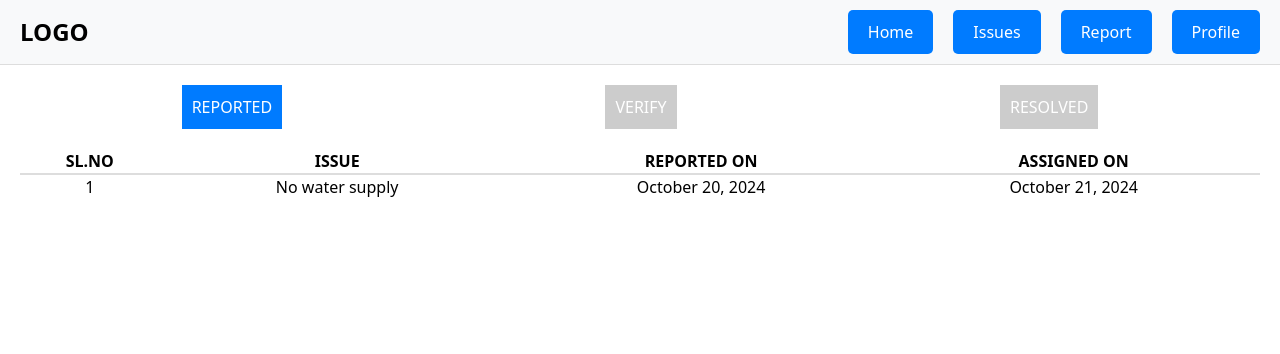
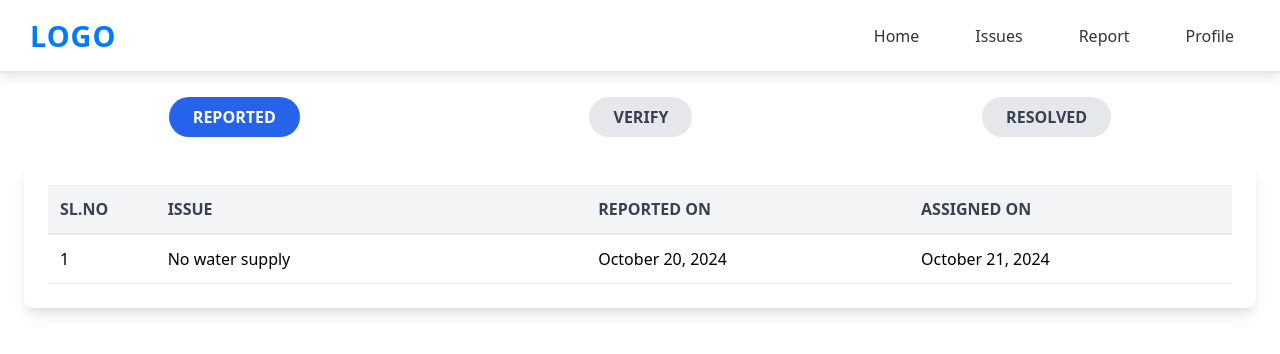
Before and after one commit to srimanikantaBattu/UrbanX, a React (Create React App) app in the folder client/: page /issues in a window 1280 px wide. Shown: the top 354 px of the page. Built offline with nearby package versions, Linux system fonts and the light colour scheme; a web font is replaced by a local one.

Commit message:
ui change

```diff
--- a/client/src/components/Water/Home.jsx
+++ b/client/src/components/Water/Home.jsx
@@ -1,9 +1,18 @@
 import React, { useEffect, useState } from 'react';
 import axios from 'axios';
-import { LineChart, Line, XAxis, YAxis, Tooltip, CartesianGrid, Legend } from 'recharts';
+import {
+  LineChart,
+  Line,
+  XAxis,
+  YAxis,
+  Tooltip,
+  CartesianGrid,
+  Legend,
+  ResponsiveContainer,
+} from 'recharts';
 import DatePicker from 'react-datepicker';
 import 'react-datepicker/dist/react-datepicker.css';
-import 'tailwindcss/tailwind.css'; // Tailwind CSS import
+import 'tailwindcss/tailwind.css';
 
 const WaterHome = () => {
   const [flowRateData, setFlowRateData] = useState([]);
@@ -11,7 +20,6 @@ const WaterHome = () => {
   const [error, setError] = useState(null);
   const [selectedDate, setSelectedDate] = useState(new Date());
 
-  // Define fixed pipe diameter (in meters) and calculate cross-sectional area
   const pipeDiameter = 0.1; // 10 cm
   const pipeArea = Math.PI * Math.pow(pipeDiameter / 2, 2); // m²
   const waterDensity = 1000; // kg/m³
@@ -29,22 +37,13 @@ const WaterHome = () => {
         setLoading(false);
       }
     };
-
     fetchData();
   }, []);
 
-  if (loading) {
-    return <div>Loading...</div>;
-  }
+  if (loading) return <div className="text-center mt-10">Loading...</div>;
+  if (error) return <div className="text-center text-red-500 mt-10">Error fetching data: {error.message}</div>;
 
-  if (error) {
-    return <div>Error fetching data: {error.message}</div>;
-  }
-
-  // Format data for the chart
   const flowRates = flowRateData.map(feed => parseFloat(feed.field1)).filter(rate => !isNaN(rate));
-
-  // Filter data based on selected date
   const filteredData = flowRateData.filter(feed => {
     const feedDate = new Date(feed.created_at);
     return (
@@ -55,70 +54,63 @@ const WaterHome = () => {
   });
 
   const chartData = filteredData.map(feed => ({
-    time: new Date(feed.created_at).toLocaleString(),
-    flowRate: parseFloat(feed.field1)
+    time: new Date(feed.created_at).toLocaleTimeString(),
+    flowRate: parseFloat(feed.field1),
   }));
 
-  // Calculate average flow rate (in m³/s)
   const averageFlowRate = flowRates.reduce((sum, rate) => sum + rate, 0) / flowRates.length;
-  const averageFlowRateM3S = averageFlowRate / 1000 / 60; // L/min to m³/s
-
-  // Calculate average pressure
+  const averageFlowRateM3S = averageFlowRate / 1000 / 60;
   const averagePressure = (Math.pow(averageFlowRateM3S, 2) * waterDensity) / Math.pow(pipeArea, 2);
 
   return (
-    <div className="flex flex-col items-center justify-center min-h-screen bg-gray-100 p-5">
-      <div className="bg-white shadow-lg rounded-lg p-6 max-w-6xl w-full grid grid-cols-2 gap-4">
-        {/* Left Side - Sensor Chart */}
-        <div className="p-4">
-          <h2 className="text-xl font-semibold mb-4">Sensor</h2>
-          <div className="flex items-center space-x-2 mb-4">
-            <span className="bg-teal-400 w-4 h-4 inline-block"></span>
-            <span>Water Flow</span>
-            <span className="bg-pink-400 w-4 h-4 inline-block ml-4"></span>
-            <span>Water Pressure</span>
-          </div>
-          <LineChart
-            width={500}
-            height={300}
-            data={chartData}
-            margin={{ top: 5, right: 30, left: 20, bottom: 5 }}
-          >
-            <CartesianGrid strokeDasharray="3 3" />
-            <XAxis dataKey="time" />
-            <YAxis />
-            <Tooltip />
-            <Legend />
-            <Line type="monotone" dataKey="flowRate" stroke="#8884d8" activeDot={{ r: 8 }} />
-          </LineChart>
-          <div className="mt-4">
+    <div className="flex flex-col items-center min-h-screen bg-gray-50 p-6">
+      <h1 className="text-3xl font-bold text-blue-700 mb-8">Water Flow Insights Dashboard</h1>
+
+      <div className="grid grid-cols-1 lg:grid-cols-3 gap-6 w-full max-w-6xl">
+
+        {/* Left Panel - Graph and Date Picker */}
+        <div className="lg:col-span-2 bg-white shadow-lg rounded-lg p-6">
+          <h2 className="text-xl font-semibold text-gray-800 mb-4">Daily Sensor Data</h2>
+          <ResponsiveContainer width="100%" height={350}>
+            <LineChart data={chartData} margin={{ top: 5, right: 20, left: 10, bottom: 5 }}>
+              <CartesianGrid strokeDasharray="3 3" />
+              <XAxis dataKey="time" label={{ value: 'Time', position: 'insideBottomRight', offset: -5 }} />
+              <YAxis label={{ value: 'Flow Rate (LPM)', angle: -90, position: 'insideLeft', offset: 10 }} />
+              <Tooltip />
+              <Legend />
+              <Line type="monotone" dataKey="flowRate" name="Water Flow Rate (LPM)" stroke="#38bdf8" strokeWidth={2} />
+            </LineChart>
+          </ResponsiveContainer>
+          <div className="flex justify-center mt-4">
             <DatePicker
               selected={selectedDate}
               onChange={date => setSelectedDate(date)}
               dateFormat="MMMM d, yyyy"
-              className="border p-2 rounded-lg"
+              className="border border-gray-300 p-2 rounded-lg shadow-sm focus:border-blue-500 focus:ring-2 focus:ring-blue-500"
             />
           </div>
         </div>
 
-        {/* Right Side - Pressure and Flow Info */}
-        <div className="flex flex-col justify-center items-center bg-gray-50 rounded-lg p-6">
-          <div className="flex justify-between w-full mb-4">
-            <div className="text-center">
-              <h3 className="text-lg font-semibold">Water Pressure</h3>
-              <p className="text-3xl font-bold">{averagePressure.toFixed(2)} pa</p>
+        {/* Right Panel - Insights */}
+        <div className="bg-gray-100 p-6 rounded-lg shadow-lg">
+          <h2 className="text-xl font-semibold text-gray-800 mb-4">Water Flow Insights</h2>
+          <div className="space-y-4">
+            <div className="p-4 bg-white rounded-lg shadow-md flex flex-col items-center">
+              <h3 className="text-lg font-semibold">Average Water Pressure</h3>
+              <p className="text-2xl font-bold text-blue-600 mt-2">{averagePressure.toFixed(2)} Pa</p>
             </div>
-            <div className="text-center">
-              <h3 className="text-lg font-semibold">Water Flowrate</h3>
-              <p className="text-3xl font-bold">{averageFlowRate.toFixed(2)} lpm</p>
+            <div className="p-4 bg-white rounded-lg shadow-md flex flex-col items-center">
+              <h3 className="text-lg font-semibold">Average Flow Rate</h3>
+              <p className="text-2xl font-bold text-teal-600 mt-2">{averageFlowRate.toFixed(2)} LPM</p>
             </div>
+            <div className="flex items-center justify-between bg-yellow-100 text-yellow-700 p-4 rounded-lg shadow mt-4">
+              <span>⚠️</span>
+              <p className="text-center font-medium">Low water supply detected</p>
+            </div>
+            <button className="w-full bg-blue-500 text-white py-2 rounded-lg hover:bg-blue-600 transition duration-200 shadow mt-4">
+              Report Issue
+            </button>
           </div>
-          <div className="flex items-center justify-center bg-yellow-200 text-yellow-800 p-2 rounded-lg">
-            <span className="mr-2">⚠️</span> Low water supply is detected.
-          </div>
-          <button className="mt-4 bg-blue-500 text-white px-4 py-2 rounded-lg hover:bg-blue-600">
-            Report
-          </button>
         </div>
       </div>
     </div>
--- a/client/src/components/Water/Issues.jsx
+++ b/client/src/components/Water/Issues.jsx
@@ -8,21 +8,21 @@ const Issues = () => {
     switch (activeTab) {
       case 'reported':
         return (
-          <table style={{ width: '100%', borderCollapse: 'collapse' }}>
+          <table className="w-full border-collapse table-fixed">
             <thead>
-              <tr style={{ borderBottom: '2px solid #ddd' }}>
-                <th>SL.NO</th>
-                <th>ISSUE</th>
-                <th>REPORTED ON</th>
-                <th>ASSIGNED ON</th>
+              <tr className="bg-gray-100 border-b-2 border-gray-200 text-gray-700">
+                <th className="p-3 w-1/12 text-left">SL.NO</th>
+                <th className="p-3 w-4/12 text-left">ISSUE</th>
+                <th className="p-3 w-3/12 text-left">REPORTED ON</th>
+                <th className="p-3 w-3/12 text-left">ASSIGNED ON</th>
               </tr>
             </thead>
             <tbody>
-              <tr style={{ textAlign: 'center' }}>
-                <td>1</td>
-                <td>No water supply</td>
-                <td>October 20, 2024</td>
-                <td>October 21, 2024</td>
+              <tr className="border-b border-gray-200 hover:bg-gray-50">
+                <td className="p-3">1</td>
+                <td className="p-3">No water supply</td>
+                <td className="p-3">October 20, 2024</td>
+                <td className="p-3">October 21, 2024</td>
               </tr>
             </tbody>
           </table>
@@ -30,27 +30,27 @@ const Issues = () => {
 
       case 'verify':
         return (
-          <table style={{ width: '100%', borderCollapse: 'collapse' }}>
+          <table className="w-full border-collapse table-fixed">
             <thead>
-              <tr style={{ borderBottom: '2px solid #ddd' }}>
-                <th>SL.NO</th>
-                <th>ISSUE</th>
-                <th>LOCATION</th>
-                <th>REPORTED ON</th>
-                <th>ASSIGNED ON</th>
-                <th>TECHNICIAN</th>
-                <th>ACTION</th>
+              <tr className="bg-gray-100 border-b-2 border-gray-200 text-gray-700">
+                <th className="p-3 w-1/12 text-left">SL.NO</th>
+                <th className="p-3 w-2/12 text-left">ISSUE</th>
+                <th className="p-3 w-2/12 text-left">LOCATION</th>
+                <th className="p-3 w-2/12 text-left">REPORTED ON</th>
+                <th className="p-3 w-2/12 text-left">ASSIGNED ON</th>
+                <th className="p-3 w-2/12 text-left">TECHNICIAN</th>
+                <th className="p-3 w-2/12 text-left">ACTION</th>
               </tr>
             </thead>
             <tbody>
-              <tr style={{ textAlign: 'center' }}>
-                <td>1</td>
-                <td>Low water pressure</td>
-                <td>Main Street, Sector 5</td>
-                <td>October 18, 2024</td>
-                <td>October 19, 2024</td>
-                <td>John Doe</td>
-                <td>Pending Verification</td>
+              <tr className="border-b border-gray-200 hover:bg-gray-50">
+                <td className="p-3">1</td>
+                <td className="p-3">Low water pressure</td>
+                <td className="p-3">Main Street, Sector 5</td>
+                <td className="p-3">October 18, 2024</td>
+                <td className="p-3">October 19, 2024</td>
+                <td className="p-3">John Doe</td>
+                <td className="p-3">Pending Verification</td>
               </tr>
             </tbody>
           </table>
@@ -58,25 +58,25 @@ const Issues = () => {
 
       case 'resolved':
         return (
-          <table style={{ width: '100%', borderCollapse: 'collapse' }}>
+          <table className="w-full border-collapse table-fixed">
             <thead>
-              <tr style={{ borderBottom: '2px solid #ddd' }}>
-                <th>SL.NO</th>
-                <th>ISSUE</th>
-                <th>LOCATION</th>
-                <th>REPORTED ON</th>
-                <th>ASSIGNED ON</th>
-                <th>TECHNICIAN</th>
+              <tr className="bg-gray-100 border-b-2 border-gray-200 text-gray-700">
+                <th className="p-3 w-1/12 text-left">SL.NO</th>
+                <th className="p-3 w-3/12 text-left">ISSUE</th>
+                <th className="p-3 w-3/12 text-left">LOCATION</th>
+                <th className="p-3 w-2/12 text-left">REPORTED ON</th>
+                <th className="p-3 w-2/12 text-left">ASSIGNED ON</th>
+                <th className="p-3 w-2/12 text-left">TECHNICIAN</th>
               </tr>
             </thead>
             <tbody>
-              <tr style={{ textAlign: 'center' }}>
-                <td>1</td>
-                <td>Water leak</td>
-                <td>Park Avenue, Block A</td>
-                <td>October 15, 2024</td>
-                <td>October 16, 2024</td>
-                <td>Jane Smith</td>
+              <tr className="border-b border-gray-200 hover:bg-gray-50">
+                <td className="p-3">1</td>
+                <td className="p-3">Water leak</td>
+                <td className="p-3">Park Avenue, Block A</td>
+                <td className="p-3">October 15, 2024</td>
+                <td className="p-3">October 16, 2024</td>
+                <td className="p-3">Jane Smith</td>
               </tr>
             </tbody>
           </table>
@@ -88,27 +88,38 @@ const Issues = () => {
   };
 
   return (
-    <div style={{ padding: '20px' }}>
-      <div style={{ display: 'flex', justifyContent: 'space-around', marginBottom: '20px' }}>
+    <div className="p-6">
+      <div className="flex justify-around mb-6">
         <button
           onClick={() => setActiveTab('reported')}
-          style={{ padding: '10px', background: activeTab === 'reported' ? '#007bff' : '#ccc', color: '#fff' }}>
+          className={`px-6 py-2 font-semibold rounded-full transition-all ${
+            activeTab === 'reported' ? 'bg-blue-600 text-white' : 'bg-gray-200 text-gray-700'
+          } hover:bg-blue-500 hover:text-white`}
+        >
           REPORTED
         </button>
         <button
           onClick={() => setActiveTab('verify')}
-          style={{ padding: '10px', background: activeTab === 'verify' ? '#007bff' : '#ccc', color: '#fff' }}>
+          className={`px-6 py-2 font-semibold rounded-full transition-all ${
+            activeTab === 'verify' ? 'bg-blue-600 text-white' : 'bg-gray-200 text-gray-700'
+          } hover:bg-blue-500 hover:text-white`}
+        >
           VERIFY
         </button>
         <button
           onClick={() => setActiveTab('resolved')}
-          style={{ padding: '10px', background: activeTab === 'resolved' ? '#007bff' : '#ccc', color: '#fff' }}>
+          className={`px-6 py-2 font-semibold rounded-full transition-all ${
+            activeTab === 'resolved' ? 'bg-blue-600 text-white' : 'bg-gray-200 text-gray-700'
+          } hover:bg-blue-500 hover:text-white`}
+        >
           RESOLVED
         </button>
       </div>
 
       {/* Render table based on active tab */}
-      {renderTableContent()}
+      <div className="overflow-x-auto bg-white shadow-lg rounded-lg p-6">
+        {renderTableContent()}
+      </div>
     </div>
   );
 };
--- /dev/null
+++ b/client/src/components/Water/Navbar.css
@@ -0,0 +1,56 @@
+/* Navbar Container */
+.navbar {
+    display: flex;
+    justify-content: space-between;
+    align-items: center;
+    background-color: #ffffff;
+    padding: 14px 30px;
+    box-shadow: 0 4px 12px rgba(0, 0, 0, 0.1);
+    border-bottom: 2px solid #e5e7eb;
+    position: sticky;
+    top: 0;
+    z-index: 10;
+  }
+
+  /* Logo Styling */
+  .logo {
+    font-size: 1.8rem;
+    font-weight: 700;
+    color: #007bff;
+    letter-spacing: 1px;
+    transition: color 0.3s ease;
+  }
+  .logo:hover {
+    color: #0056b3;
+  }
+
+  /* Navigation Links Container */
+  .nav-items {
+    display: flex;
+    gap: 24px;
+  }
+
+  /* Link Styling */
+  .nav-link {
+    font-size: 1rem;
+    font-weight: 500;
+    color: #333;
+    padding: 8px 16px;
+    text-decoration: none;
+    border-radius: 6px;
+    transition: color 0.3s ease, background-color 0.3s ease, transform 0.2s ease;
+  }
+
+  /* Link Hover Effects */
+  .nav-link:hover {
+    color: #ffffff;
+    background-color: #007bff;
+    transform: scale(1.05);
+    box-shadow: 0 4px 10px rgba(0, 123, 255, 0.2);
+  }
+
+  /* Active Link Styling */
+  .nav-link.active {
+    color: #ffffff;
+    background-color: #0056b3;
+  }
--- a/client/src/components/Water/Navbar.jsx
+++ b/client/src/components/Water/Navbar.jsx
@@ -1,56 +1,27 @@
 import React from 'react';
 import { Link } from 'react-router-dom';
+import './Navbar.css'; // Import the CSS file for styling
 
 const Navbar = () => {
   return (
-    <nav style={styles.navbar}>
-      <div style={styles.logo}>LOGO</div>
-      <div style={styles.navItems}>
-        <Link to="/" style={styles.navLink}>
-          <button style={styles.button}>Home</button>
+    <nav className="navbar">
+      <div className="logo">LOGO</div>
+      <div className="nav-items">
+        <Link to="/" className="nav-link">
+          Home
         </Link>
-        <Link to="/issues" style={styles.navLink}>
-          <button style={styles.button}>Issues</button>
+        <Link to="/issues" className="nav-link">
+          Issues
         </Link>
-        <Link to="/report" style={styles.navLink}>
-          <button style={styles.button}>Report</button>
+        <Link to="/report" className="nav-link">
+          Report
         </Link>
-        <Link to="/profile" style={styles.navLink}>
-          <button style={styles.button}>Profile</button>
+        <Link to="/profile" className="nav-link">
+          Profile
         </Link>
       </div>
     </nav>
   );
 };
 
-const styles = {
-  navbar: {
-    display: 'flex',
-    justifyContent: 'space-between',
-    alignItems: 'center',
-    background: '#f8f9fa',
-    padding: '10px 20px',
-    borderBottom: '1px solid #ddd',
-  },
-  logo: {
-    fontSize: '1.5rem',
-    fontWeight: 'bold',
-  },
-  navItems: {
-    display: 'flex',
-    gap: '20px',
-  },
-  navLink: {
-    textDecoration: 'none',
-  },
-  button: {
-    padding: '10px 20px',
-    background: '#007bff',
-    color: '#fff',
-    border: 'none',
-    borderRadius: '5px',
-    cursor: 'pointer',
-  },
-};
-
 export default Navbar;
```
